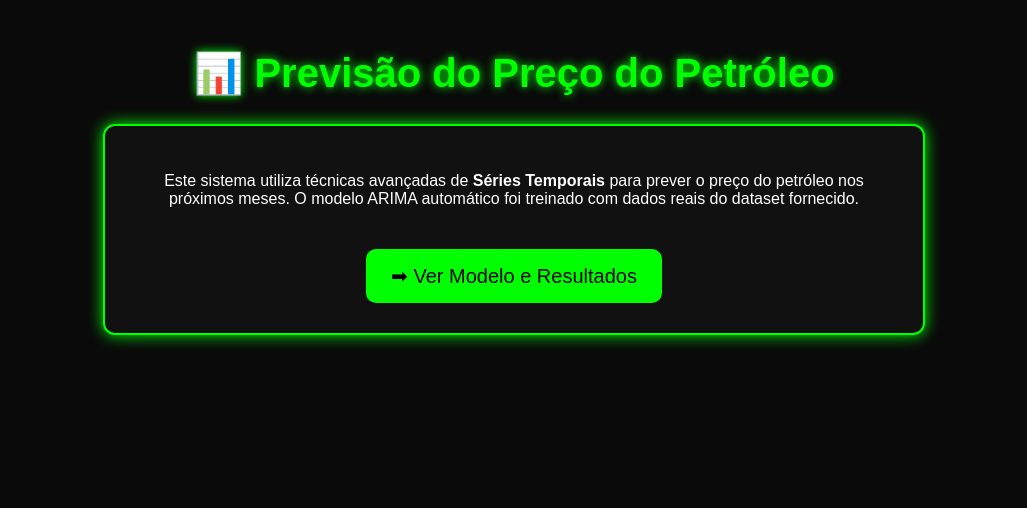
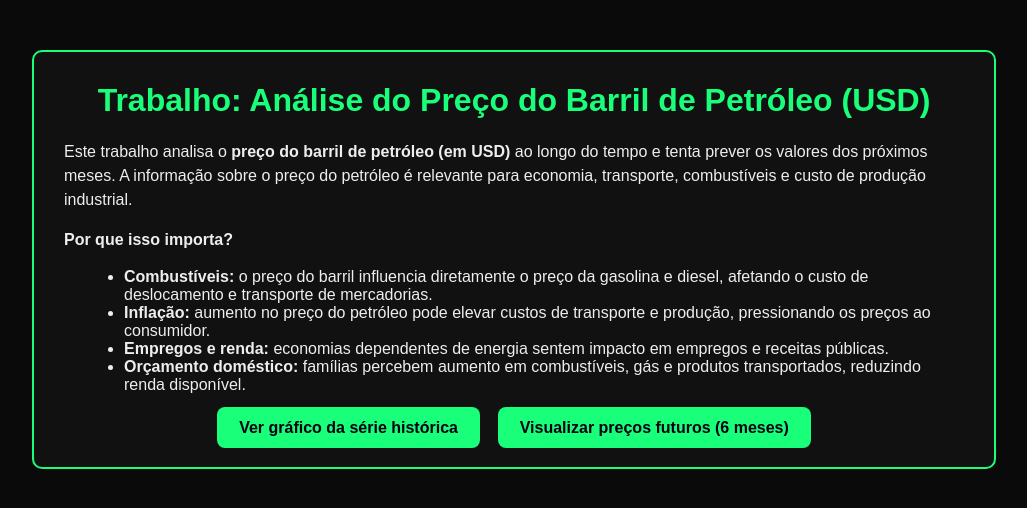
Before and after one commit to Zenas12/analise-petroleo-api, a Flask app: page / in a window 1280 px wide. Shown: the top 508 px of the page, without its empty margins (126-1153 px from the left). Run offline with Flask 3, Linux system fonts and the light colour scheme; parts of the project's set-up code (start-up, migrations or seed data) failed here and were passed over.

Commit message:
Nova interface: index, gráfico e forecast

```diff
--- a/app.py
+++ b/app.py
@@ -1,139 +1,145 @@
-from flask import Flask, render_template, jsonify
+from flask import Flask, render_template, Markup
 import pandas as pd
+import matplotlib.pyplot as plt
+import io, base64
 from pmdarima import auto_arima
-import matplotlib.pyplot as plt
-import base64
-import io
-import sqlite3
-import os
+import numpy as np
 import datetime
 
 app = Flask(__name__)
 
-# ==========================================
-# 1) GARANTE QUE O BANCO EXISTE SEMPRE
-# ==========================================
+# ---------- Helpers ----------
+def load_csv(path="14_Petroleo_INT.csv"):
+    """
+    Carrega o CSV e tenta detectar as colunas de data/valor automaticamente.
+    Espera ter uma coluna de data (index ou nome 'data', 'Date', 'DATE')
+    e uma coluna de valor (ex: 'valor', 'value', 'DCOILWTICO', 'price').
+    """
+    df = pd.read_csv(path)
+    # tentar detectar coluna de data
+    date_cols = [c for c in df.columns if c.lower() in ("data","date","dt","timestamp")]
+    if not date_cols and df.columns.size > 0 and df.columns[0].lower() not in ("valor","value","dcoilwtico","price"):
+        # fallback: se primeira coluna parece uma data (strings com - or /), tentar parse
+        date_cols = [df.columns[0]]
+    if date_cols:
+        df.rename(columns={date_cols[0]: "data"}, inplace=True)
+        df["data"] = pd.to_datetime(df["data"])
+        df.set_index("data", inplace=True)
+    else:
+        # se já vem indexado, tentar forçar parse do index
+        try:
+            df.index = pd.to_datetime(df.index)
+        except Exception:
+            pass
 
-def criar_tabela():
-    conn = sqlite3.connect("previsoes.db")
-    cur = conn.cursor()
-    cur.execute("""
-        CREATE TABLE IF NOT EXISTS previsoes (
-            id INTEGER PRIMARY KEY AUTOINCREMENT,
-            data_prevista TEXT,
-            valor_previsto REAL,
-            criado_em TEXT
-        )
-    """)
-    conn.commit()
-    conn.close()
+    # detectar coluna de valor
+    val_candidates = [c for c in df.columns if c.lower() in ("valor","value","dcoilwtico","price","preco","preço")]
+    if val_candidates:
+        val_col = val_candidates[0]
+    else:
+        # fallback para a primeira coluna numérica
+        numeric = df.select_dtypes(include=[float,int]).columns
+        if len(numeric) > 0:
+            val_col = numeric[0]
+        else:
+            # última tentativa: segunda coluna
+            val_col = df.columns[0]
+    df = df[[val_col]].rename(columns={val_col: "valor"})
+    df = df.sort_index()
+    return df
 
-# 🔥 SE O BANCO SUMIR NO AZURE, CRIA DE NOVO
-if not os.path.exists("previsoes.db"):
-    criar_tabela()
+def plot_series_to_base64(df):
+    buf = io.BytesIO()
+    fig, ax = plt.subplots(figsize=(10,4))
+    ax.plot(df.index, df["valor"], label="Histórico", color="#00d4ff")
+    ax.set_title("Preço do Barril de Petróleo — Série Histórica")
+    ax.set_xlabel("Data")
+    ax.set_ylabel("USD por barril")
+    ax.grid(alpha=0.2)
+    ax.legend()
+    fig.tight_layout()
+    fig.savefig(buf, format="png", dpi=120, facecolor=fig.get_facecolor())
+    plt.close(fig)
+    buf.seek(0)
+    return base64.b64encode(buf.read()).decode("utf-8")
 
+def forecast_table_html(df, periods=6):
+    # treina modelo auto_arima (com supressões para evitar logs demais)
+    modelo = auto_arima(df["valor"], seasonal=False, error_action="ignore", suppress_warnings=True)
+    forecast, conf_int = modelo.predict(n_periods=periods, return_conf_int=True)
 
-# ==========================================
-# 2) CARREGAR DADOS
-# ==========================================
+    last_date = df.index.max()
+    # gera datas começando no próximo mês
+    futuras = pd.date_range(start=last_date + pd.DateOffset(months=1), periods=periods, freq="M")
 
-df = pd.read_csv("14_Petroleo_INT.csv")
-df["data"] = pd.to_datetime(df["data"])
-df.set_index("data", inplace=True)
+    # montar tabela HTML simples (retornável para template)
+    rows = []
+    for d, f, ci in zip(futuras, forecast, conf_int):
+        rows.append({
+            "data": d.strftime("%Y-%m-%d"),
+            "previsao": float(f),
+            "low": float(ci[0]),
+            "high": float(ci[1])
+        })
 
-# Treina o modelo ARIMA
-modelo = auto_arima(df["valor"], seasonal=False)
+    # transforma em HTML via pandas para ficar bonito
+    df_out = pd.DataFrame(rows)
+    df_out["previsao"] = df_out["previsao"].map(lambda x: f"US$ {x:,.2f}")
+    df_out["intervalo"] = df_out.apply(lambda r: f"US$ {r['low']:,.2f} — US$ {r['high']:,.2f}", axis=1)
+    df_out = df_out[["data","previsao","intervalo"]]
+    html_table = df_out.to_html(index=False, classes="forecast-table", border=0, justify="center", escape=False)
+    return html_table
 
+# ---------- Carregar dados no startup para performance ----------
+try:
+    df = load_csv("14_Petroleo_INT.csv")
+except Exception as e:
+    # dataframe vazio de fallback
+    df = pd.DataFrame({"valor":[]})
 
-# ==========================================
-# 3) GERAR PREVISÕES E SALVAR NO BANCO
-# ==========================================
+# pré-gerar o PNG da série histórica
+try:
+    series_img_b64 = plot_series_to_base64(df)
+except Exception:
+    series_img_b64 = ""
 
-periodos = 6
-forecast = modelo.predict(n_periods=periodos)
-
-datas_futuras = pd.date_range(df.index[-1], periods=periodos + 1, closed="right")
-previsoes = list(zip(datas_futuras.strftime("%Y-%m-%d"), forecast))
-
-def salvar_previsoes(previsoes_list):
-    conn = sqlite3.connect("previsoes.db")
-    cur = conn.cursor()
-    agora = datetime.datetime.now().strftime("%Y-%m-%d %H:%M:%S")
-    for data_p, valor in previsoes_list:
-        cur.execute("""
-            INSERT INTO previsoes (data_prevista, valor_previsto, criado_em)
-            VALUES (?, ?, ?)
-        """, (data_p, float(valor), agora))
-    conn.commit()
-    conn.close()
-
-salvar_previsoes(previsoes)
-
-
-# ==========================================
-# 4) LEITURA DO BANCO PARA EXIBIR NA PÁGINA
-# ==========================================
-
-def obter_previsoes():
-    conn = sqlite3.connect("previsoes.db")
-    cur = conn.cursor()
-    cur.execute("SELECT data_prevista, valor_previsto FROM previsoes ORDER BY data_prevista")
-    dados = cur.fetchall()
-    conn.close()
-    return dados
-
-
-# ==========================================
-# 5) ROTAS DO SITE
-# ==========================================
+# ---------- ROTAS ----------
 
 @app.route("/")
 def index():
-    return render_template("index.html")
-
-
-@app.route("/modelo")
-def modelo_page():
-    previsoes_bd = obter_previsoes()
-    return render_template("modelo.html", previsoes=previsoes_bd)
-
+    # Texto principal: explicação curta + motivos
+    descricao = """
+    <p>Este trabalho analisa o <b>preço do barril de petróleo (em USD)</b> ao longo do tempo e tenta prever
+    os valores dos próximos meses. A informação sobre o preço do petróleo é relevante para economia, transporte,
+    combustíveis e custo de produção industrial.</p>
+    <p><b>Por que isso importa?</b></p>
+    <ul>
+      <li><b>Combustíveis:</b> o preço do barril influencia diretamente o preço da gasolina e diesel, afetando o custo de deslocamento e transporte de mercadorias.</li>
+      <li><b>Inflação:</b> aumento no preço do petróleo pode elevar custos de transporte e produção, pressionando os preços ao consumidor.</li>
+      <li><b>Empregos e renda:</b> economias dependentes de energia sentem impacto em empregos e receitas públicas.</li>
+      <li><b>Orçamento doméstico:</b> famílias percebem aumento em combustíveis, gás e produtos transportados, reduzindo renda disponível.</li>
+    </ul>
+    """
+    return render_template("index.html", descricao=Markup(descricao))
 
 @app.route("/grafico")
 def grafico():
+    # mostra o gráfico histórico do CSV e botão para previsões
+    return render_template("grafico.html", img_series=series_img_b64)
 
-    fig, ax = plt.subplots(figsize=(12, 5))
+@app.route("/forecast")
+def forecast():
+    # gera a tabela do forecast (6 meses) e mostra
+    try:
+        table_html = forecast_table_html(df, periods=6)
+    except Exception as e:
+        table_html = f"<p>Erro ao gerar forecast: {str(e)}</p>"
+    return render_template("forecast.html", table_html=Markup(table_html))
 
-    # Série histórica
-    ax.plot(df.index, df["valor"], color="white", label="Histórico")
-
-    # Forecast
-    ax.plot(datas_futuras, forecast, marker="o", color="lime", label="Forecast")
-
-    ax.set_facecolor("black")
-    fig.patch.set_facecolor("black")
-    ax.legend()
-
-    buf = io.BytesIO()
-    plt.savefig(buf, format="png", dpi=120)
-    buf.seek(0)
-    img_base64 = base64.b64encode(buf.read()).decode("utf-8")
-    buf.close()
-
-    return render_template("grafico.html", grafico=img_base64)
-
-
-# ==========================================
-# 6) API OPCIONAL
-# ==========================================
-
-@app.route("/api/previsoes")
-def api_previsoes():
-    return jsonify({"previsoes": obter_previsoes()})
-
-
-# ==========================================
-# 7) INICIAR LOCALMENTE
-# ==========================================
+# rota simples para checar se está vivo
+@app.route("/status")
+def status():
+    return {"status":"ok"}
 
 if __name__ == "__main__":
     app.run(debug=True)
--- a/requirements.txt
+++ b/requirements.txt
@@ -1,9 +1,6 @@
 flask
 pandas
 matplotlib
-statsmodels
 pmdarima
-scikit-learn
 numpy
 gunicorn
-pysqlite3-binary
--- a/templates/index.html
+++ b/templates/index.html
@@ -1,57 +1,32 @@
 <!DOCTYPE html>
 <html lang="pt-br">
 <head>
-    <meta charset="UTF-8">
-    <title>Análise do Petróleo</title>
-    <style>
-        body {
-            background-color: #0a0a0a;
-            font-family: Arial, sans-serif;
-            text-align: center;
-            color: white;
-        }
-        h1 {
-            margin-top: 50px;
-            color: lime;
-            font-size: 40px;
-            text-shadow: 0 0 10px lime;
-        }
-        .box {
-            width: 60%;
-            margin: auto;
-            padding: 30px;
-            background: #111;
-            border-radius: 12px;
-            border: 2px solid lime;
-            box-shadow: 0 0 15px lime;
-        }
-        .btn {
-            background: lime;
-            color: black;
-            padding: 15px 25px;
-            text-decoration: none;
-            font-size: 20px;
-            border-radius: 10px;
-            display: inline-block;
-            margin-top: 25px;
-        }
-        .btn:hover {
-            background: #bfff00;
-        }
-    </style>
+  <meta charset="utf-8">
+  <title>Análise do Preço do Barril de Petróleo</title>
+  <style>
+    body { background:#0a0a0a; color:#eee; font-family: Arial, sans-serif; margin:0; padding:0; }
+    .wrap { max-width:900px; margin:50px auto; padding:30px; background:#111; border:2px solid #19ff7a; border-radius:10px; }
+    h1 { color:#19ff7a; text-align:center; margin-top:0; }
+    p { line-height:1.5; }
+    ul { margin-left:20px; }
+    .actions { text-align:center; margin-top:25px; }
+    .btn { background:#19ff7a; color:#001; padding:12px 22px; border-radius:8px; text-decoration:none; font-weight:bold; }
+    .btn:hover { opacity:0.9; }
+  </style>
 </head>
 <body>
+  <div class="wrap">
+    <h1>Trabalho: Análise do Preço do Barril de Petróleo (USD)</h1>
 
-<h1>📊 Previsão do Preço do Petróleo</h1>
+    <div>
+      {{ descricao|safe }}
+    </div>
 
-<div class="box">
-    <p>
-        Este sistema utiliza técnicas avançadas de <b>Séries Temporais</b> para prever o preço do petróleo nos próximos meses.
-        O modelo ARIMA automático foi treinado com dados reais do dataset fornecido.
-    </p>
-
-    <a class="btn" href="/modelo">➡ Ver Modelo e Resultados</a>
-</div>
-
+    <div class="actions">
+      <a class="btn" href="/grafico">Ver gráfico da série histórica</a>
+      &nbsp;&nbsp;
+      <a class="btn" href="/forecast">Visualizar preços futuros (6 meses)</a>
+    </div>
+  </div>
 </body>
 </html>
```
Also changed, not shown: templates/forecast.html (added, +31 -0 lines), templates/grafico_previsao.html (deleted, +0 -46 lines), templates/gráfico.html (added, +29 -0 lines), templates/modelo.html (deleted, +0 -115 lines), .github/workflows/main_analisepetroleo.yml (deleted).
